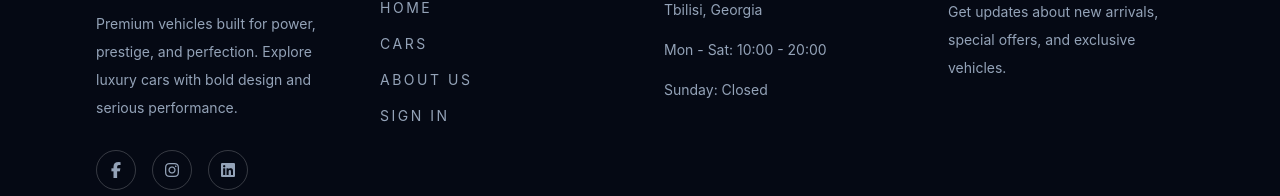
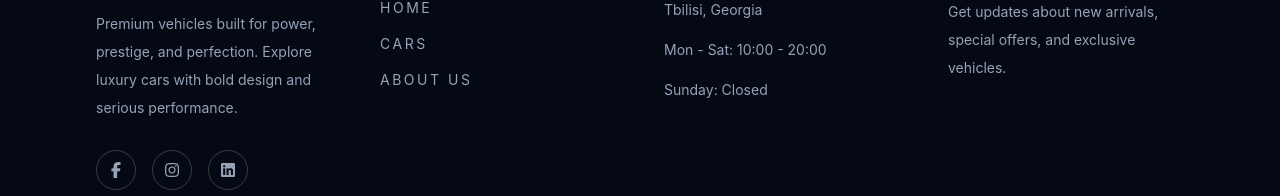
Before and after one commit to TsotneIvanashvili/Car-Dealership, a React (Vite) app: page /cars/1 in a window 1280 px wide. Shown: the part 2938-3134 px from the top of the page. Built offline with nearby package versions, Linux system fonts and the light colour scheme.

Commit message:
Update Footer.jsx

```diff
--- a/src/components/Footer.jsx
+++ b/src/components/Footer.jsx
@@ -69,14 +69,6 @@ const Footer = () => {
                   About Us
                 </Link>
               </li>
-              <li>
-                <Link
-                  to="/login"
-                  className="text-[#94A3B8] hover:text-white transition"
-                >
-                  Sign In
-                </Link>
-              </li>
             </ul>
           </div>
 
```
